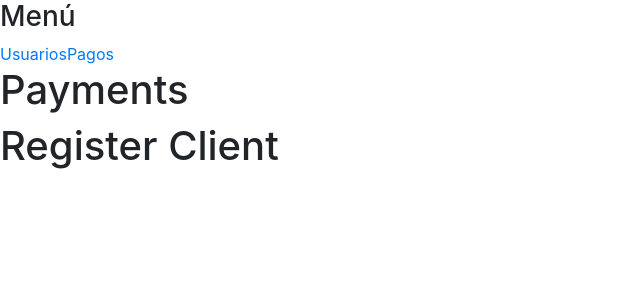
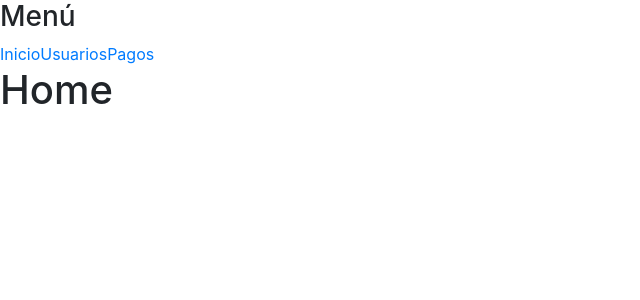
Before and after one commit to juanvaes/horus, a React (Create React App) app in the folder horus/client/: page / in a window 1280 px wide. Shown: the top 300 px of the page, without its empty margins (0-640 px from the left). Built offline with nearby package versions, Linux system fonts and the light colour scheme.

Commit message:
BrowserRouter

```diff
--- a/horus/client/package.json
+++ b/horus/client/package.json
@@ -6,6 +6,7 @@
     "bootstrap": "^4.1.3",
     "react": "^16.5.2",
     "react-dom": "^16.5.2",
+    "react-router-dom": "^4.3.1",
     "react-scripts": "2.0.5",
     "reactstrap": "^6.5.0"
   },
--- a/horus/client/src/App.js
+++ b/horus/client/src/App.js
@@ -1,17 +1,23 @@
 import React, { Component } from 'react';
+
+import Home from './components/home/Home'
 import SideBar from './components/sideBar/SideBar'
 import Payments from './components/payments/Payments'
-import ClientRegister from './components/clients/ClientRegister'
+import RegisterClient from './components/clients/ClientRegister'
+import { BrowserRouter, Route } from 'react-router-dom'
 
 
 class App extends Component {
   render() {
     return (
-      <div className="App">
-        <SideBar/>
-        <Payments />
-        <ClientRegister />
-      </div>
+      <BrowserRouter>
+        <div className="App">
+          <SideBar/>
+          <Route  exact path='/' component={Home}/>
+          <Route path='/client' component={RegisterClient}/>
+          <Route path='/payment' component={Payments}/>
+        </div>
+      </BrowserRouter>
     );
   }
 }
--- /dev/null
+++ b/horus/client/src/components/home/Home.js
@@ -0,0 +1,14 @@
+import React from 'react';
+
+class Home extends React.Component{
+    render(){
+        return(
+            <div>
+                <h1>Home</h1>
+            </div>
+        )
+    }
+
+}
+
+export default Home;
--- a/horus/client/src/components/sideBar/SideBar.js
+++ b/horus/client/src/components/sideBar/SideBar.js
@@ -6,9 +6,9 @@ class SideBar extends React.Component {
         return(
             <div>
                 <h3>Menú</h3>
-                <a href="/"></a>
-                <a href="/users">Usuarios</a>
-                <a href="/payments">Pagos</a>
+                <a href="/">Inicio</a>
+                <a href="/client">Usuarios</a>
+                <a href="/payment">Pagos</a>
             </div>
         );
     }
```
Also changed, not shown: 1 other file (tests, documents, lock files or other folders).
